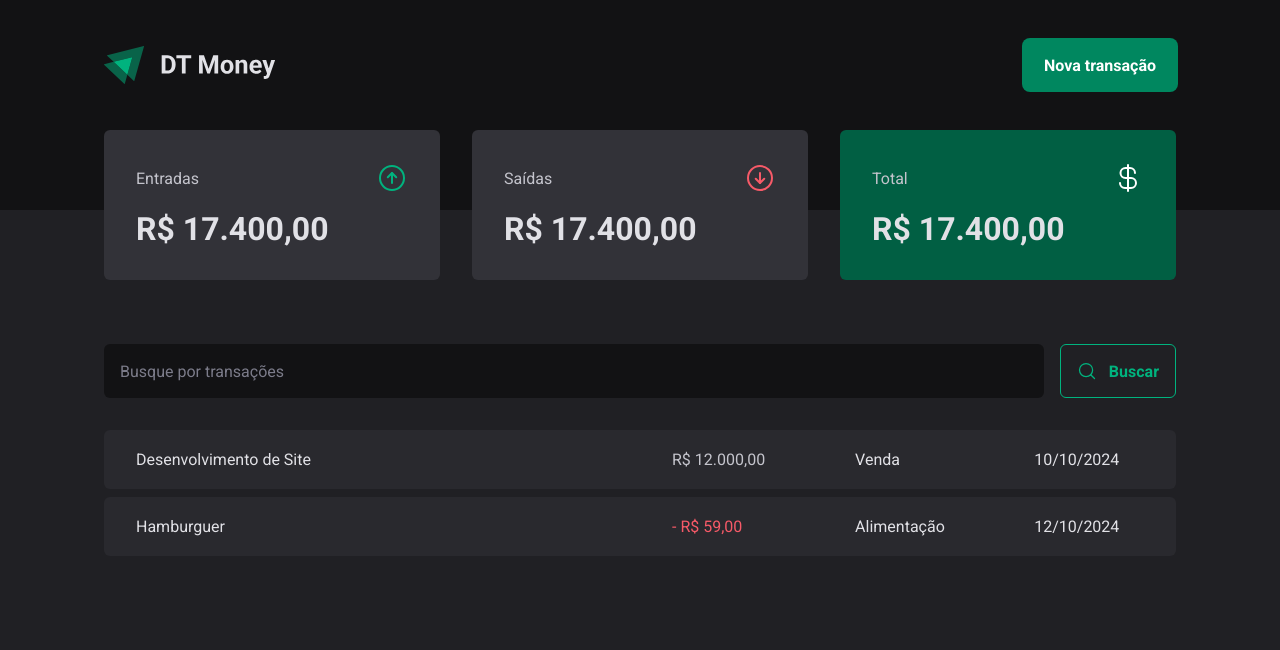
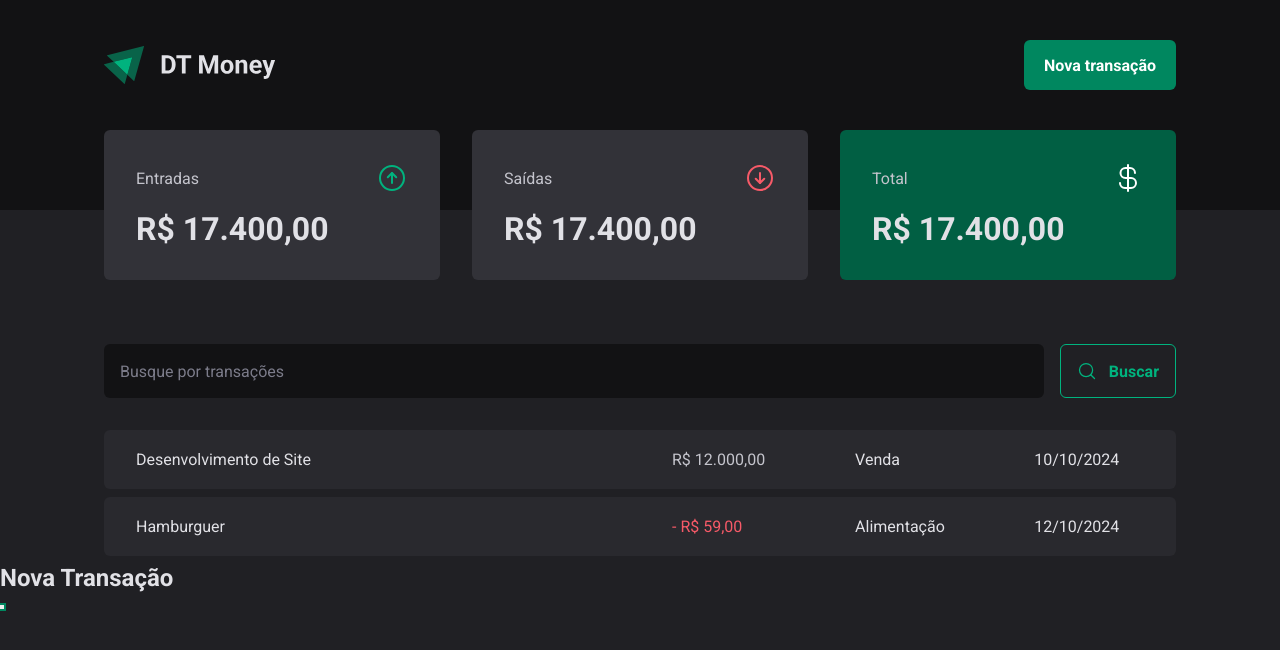
Before and after one commit to saramargarido/dt-money, a React (Vite) app: page / in a window 1280 px wide. Both pictures are taken after a click on the button "Nova transação". Shown: the top 650 px of the page. Built offline with nearby package versions, Linux system fonts and the light colour scheme.

Commit message:
creating an accessible modal with Radix

```diff
--- a/package.json
+++ b/package.json
@@ -10,6 +10,7 @@
     "preview": "vite preview"
   },
   "dependencies": {
+    "@radix-ui/react-dialog": "^1.1.2",
     "phosphor-react": "^1.4.1",
     "react": "^18.3.1",
     "react-dom": "^18.3.1",
--- a/src/components/Header/index.tsx
+++ b/src/components/Header/index.tsx
@@ -1,3 +1,4 @@
+import * as Dialog from "@radix-ui/react-dialog";
 import logoImg from "../../assets/logo.svg";
 import { HeaderContainer, HeaderContent, NewTransactionButton } from "./styles";
 
@@ -6,7 +7,19 @@
     <HeaderContainer>
       <HeaderContent>
         <img src={logoImg} alt="" />
-        <NewTransactionButton>Nova transação</NewTransactionButton>
+        <Dialog.Root>
+          <Dialog.Trigger asChild>
+            <NewTransactionButton>Nova transação</NewTransactionButton>
+          </Dialog.Trigger>
+
+          <Dialog.Portal>
+            <Dialog.Overlay />
+            <Dialog.Content>
+              <Dialog.Title>Nova Transação</Dialog.Title>
+              <Dialog.Close />
+            </Dialog.Content>
+          </Dialog.Portal>
+        </Dialog.Root>
       </HeaderContent>
     </HeaderContainer>
   );
```
Also changed, not shown: 1 other file (tests, documents, lock files or other folders).
